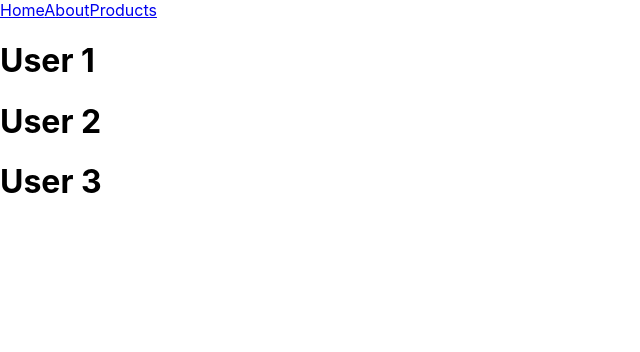
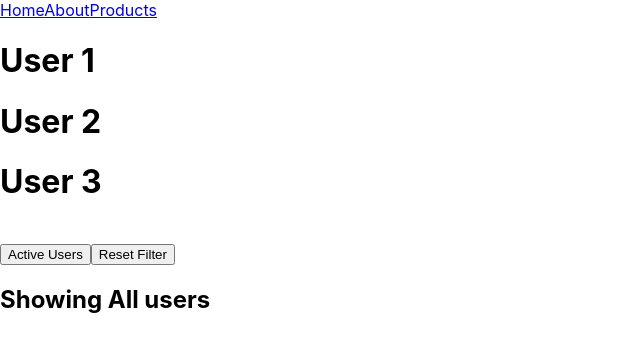
Before and after one commit to RushikeshGaikwad78/ReactJs, a React (Create React App) app in the folder 5tut/: page /users in a window 1280 px wide. Shown: the top 352 px of the page, without its empty margins (0-640 px from the left). Built offline with nearby package versions, Linux system fonts and the light colour scheme.

Commit message:
Search Params

```diff
--- a/5tut/src/Components/Users.js
+++ b/5tut/src/Components/Users.js
@@ -1,11 +1,20 @@
 import React from 'react'
-import { Outlet } from 'react-router-dom'
+import { Outlet , useSearchParams} from 'react-router-dom'
 function Users() {
+    const [searchParams, setSearchParams] = useSearchParams()     //similar to useState
+    const showActiveUsers = searchParams.get('filter') === 'active'
   return (
     <div>
         <h1>User 1</h1>
         <h1>User 2</h1>
         <h1>User 3</h1>
+        <br/>
+        <button onClick={()=>setSearchParams({filter:'active'})}>Active Users</button>
+        <button onClick={()=>setSearchParams()}>Reset Filter</button>
+
+        {
+            showActiveUsers ? <h2>Showing Active Users </h2> : <h2>Showing All users</h2>
+        }
         <Outlet/>
     </div>
   )
```
